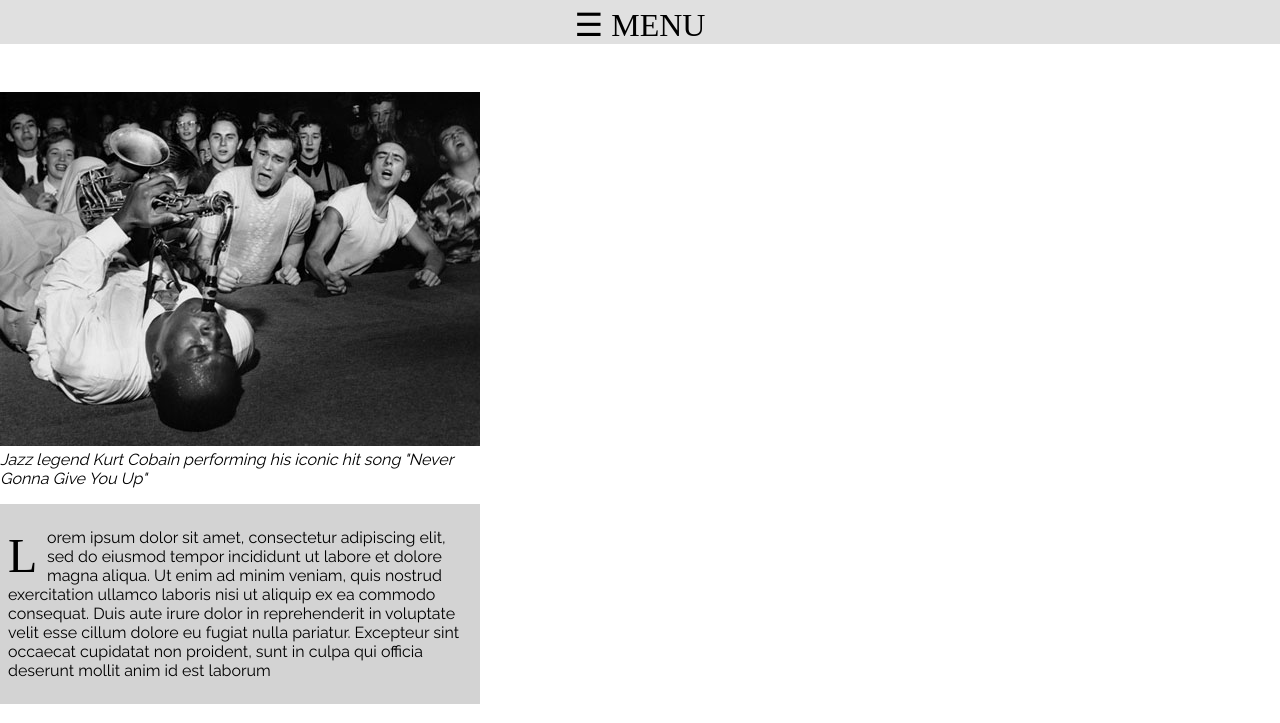
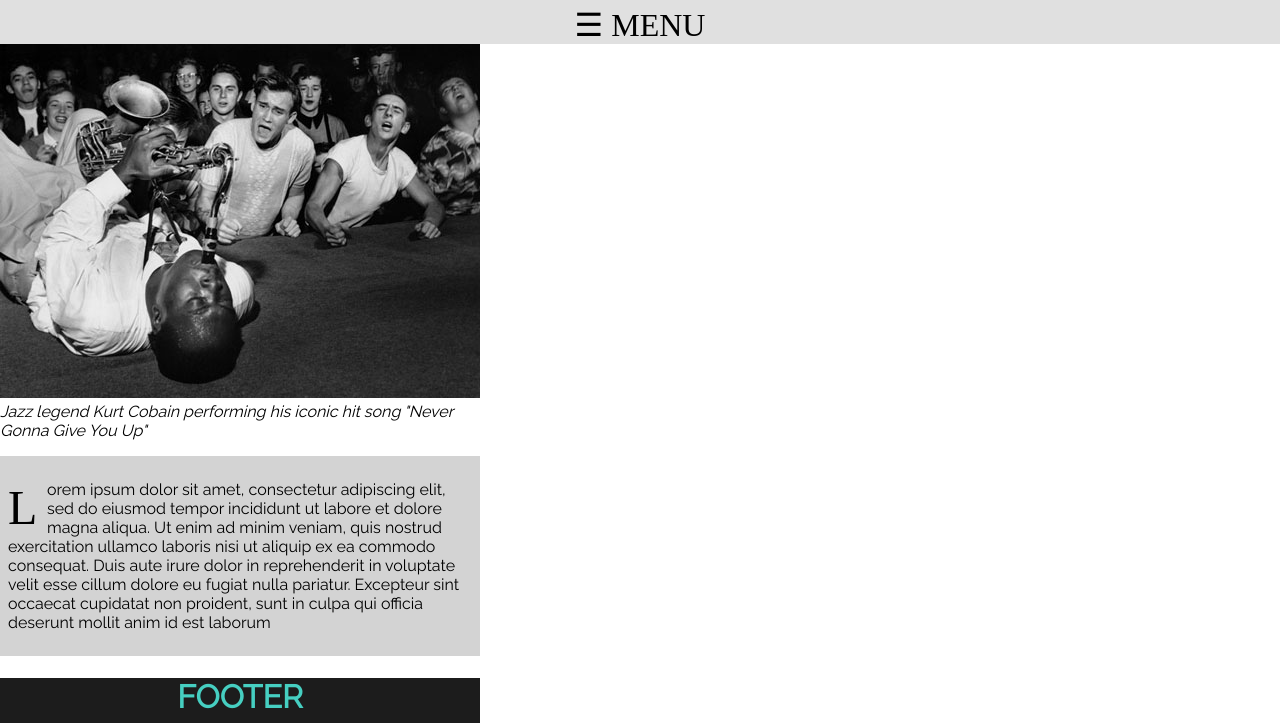
Before and after one commit to Frassi3557/Verkefni_7, a plain HTML site: page Verkefni_7/Index/articles/jazz_charts.html in a window 1280 px wide. Shown: the part 39-762 px from the top of the page. Drawn offline with Linux system fonts and the light colour scheme.

Commit message:
Added files via upload

```diff
--- a/Verkefni_7/Index/articles/article-stylesheet.css
+++ b/Verkefni_7/Index/articles/article-stylesheet.css
@@ -88,7 +88,7 @@ nav{
 /*	Main Body 	*/
 
 .main {
-  margin-top: 8.2em;
+  margin-top: 5.2em;
   font-family: 'Raleway', sans-serif;
   background-color: #fff;
   height: 100%;
```
